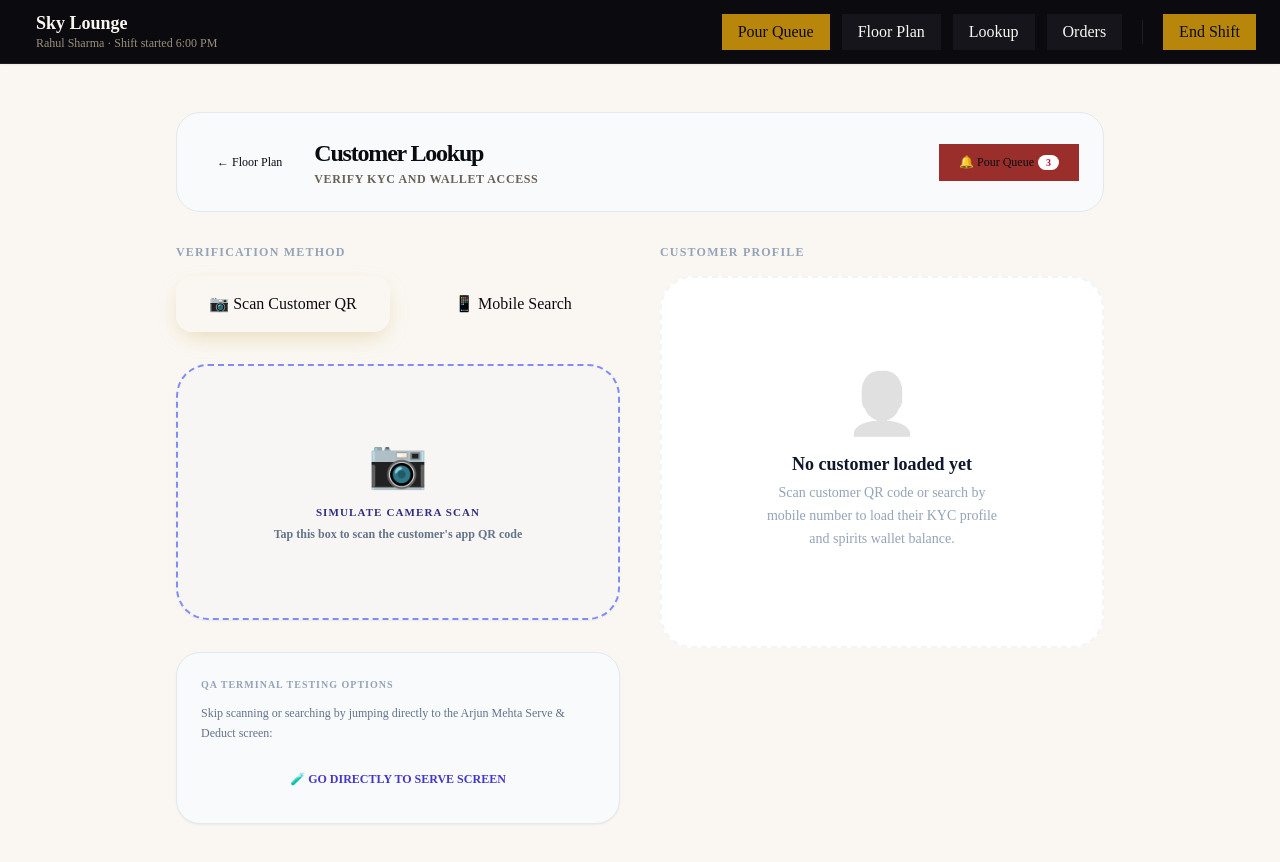
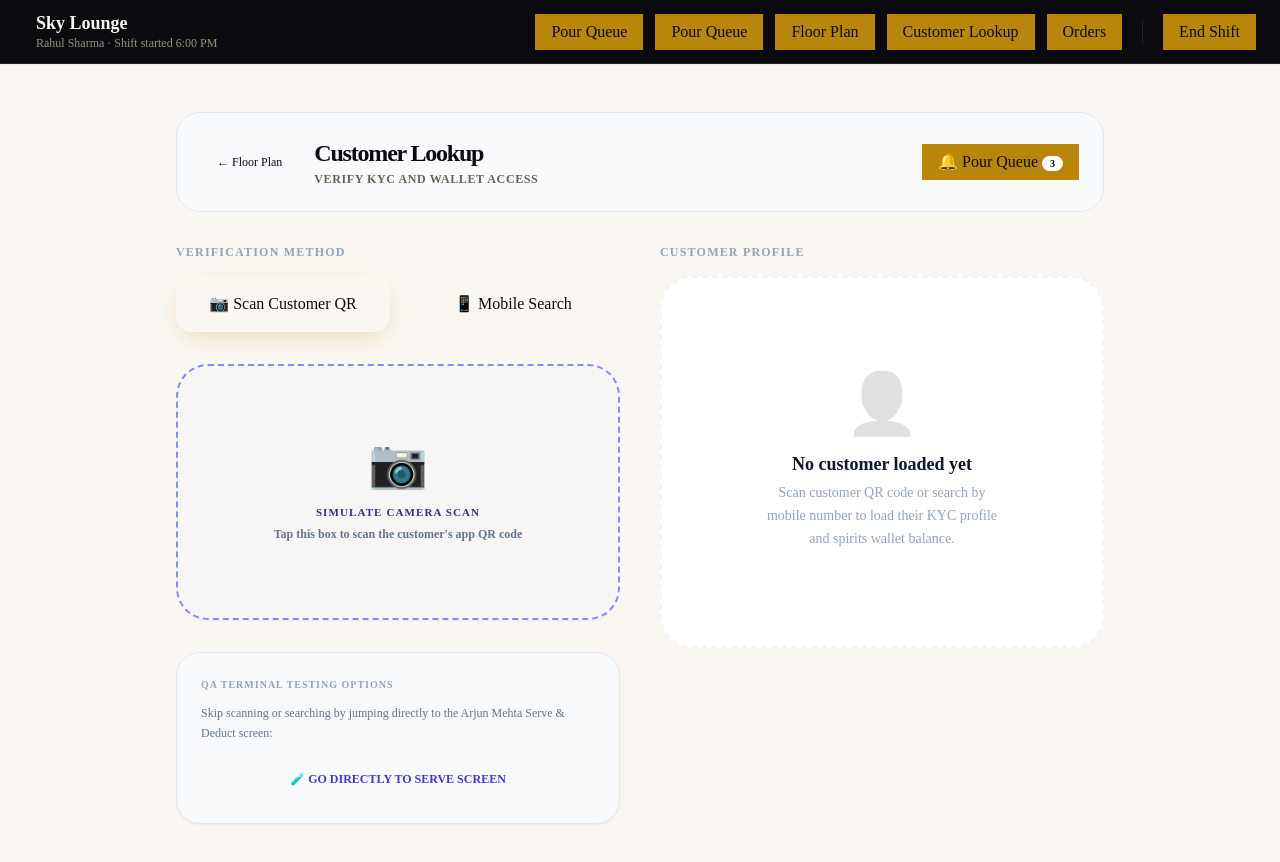
Before and after one commit to tbs-sunilc/BarOwner, a Next.js app: page /customer/lookup in a window 1280 px wide. Shown: the top 862 px of the page. Built offline with nearby package versions, Linux system fonts and the light colour scheme; sample sign-in values are in the browser's storage.

Commit message:
Table color and Buttonn Label change Lookup to Customer Lookup

```diff
--- a/src/app/(tablet)/customer/lookup/page.tsx
+++ b/src/app/(tablet)/customer/lookup/page.tsx
@@ -77,9 +77,9 @@ export default function CustomerLookupPage() {
             </p>
           </div>
         </div>
-        <Link href="/queue" className="btn-tablet btn-tablet-r !py-2.5 !px-5 !text-xs relative">
+        <Link href="/queue" className="btn-tablet btn-tablet-a !py-1.5 !px-4">
           🔔 Pour Queue
-          <span className="ml-1 bg-white text-rose-700 px-2 py-0.5 rounded-full text-[10px] font-black">
+          <span className="ml-1 bg-white text-rose px-2 py-0.5 rounded-full text-[10px] font-black">
             {state.pourQueue.length}
           </span>
         </Link>
--- a/src/app/(tablet)/layout.tsx
+++ b/src/app/(tablet)/layout.tsx
@@ -78,15 +78,21 @@ export default function TabletLayout({ children }: { children: ReactNode }) {
           <Link href="/queue" className="btn-tablet btn-tablet-a !py-1.5 !px-4">
             Pour Queue
           </Link>
-          <Link href="/floor" className="btn-tablet bg-ink-2 text-[color:var(--color-text-invert)] hover:bg-ink-3 border-[color:var(--color-ink-3)] !py-1.5 !px-4">
-            Floor Plan
-          </Link>
-          <Link href="/customer/lookup" className="btn-tablet bg-ink-2 text-[color:var(--color-text-invert)] hover:bg-ink-3 border-[color:var(--color-ink-3)] !py-1.5 !px-4">
-            Lookup
-          </Link>
-          <Link href="/orders" className="btn-tablet bg-ink-2 text-[color:var(--color-text-invert)] hover:bg-ink-3 border-[color:var(--color-ink-3)] !py-1.5 !px-4">
-            Orders
-          </Link>
+   <Link href="/queue" className="btn-tablet btn-tablet-a !py-1.5 !px-4">
+  Pour Queue
+</Link>
+
+    <Link href="/floor" className="btn-tablet btn-tablet-a !py-1.5 !px-4">
+      Floor Plan
+    </Link>
+
+    <Link href="/customer/lookup" className="btn-tablet btn-tablet-a !py-1.5 !px-4">
+      Customer Lookup
+    </Link>
+
+    <Link href="/orders" className="btn-tablet btn-tablet-a !py-1.5 !px-4">
+      Orders
+    </Link>
           <div className="w-px h-6 bg-[color:var(--color-ink-3)] mx-2"></div>
           <Link
             href="/shift"
```
